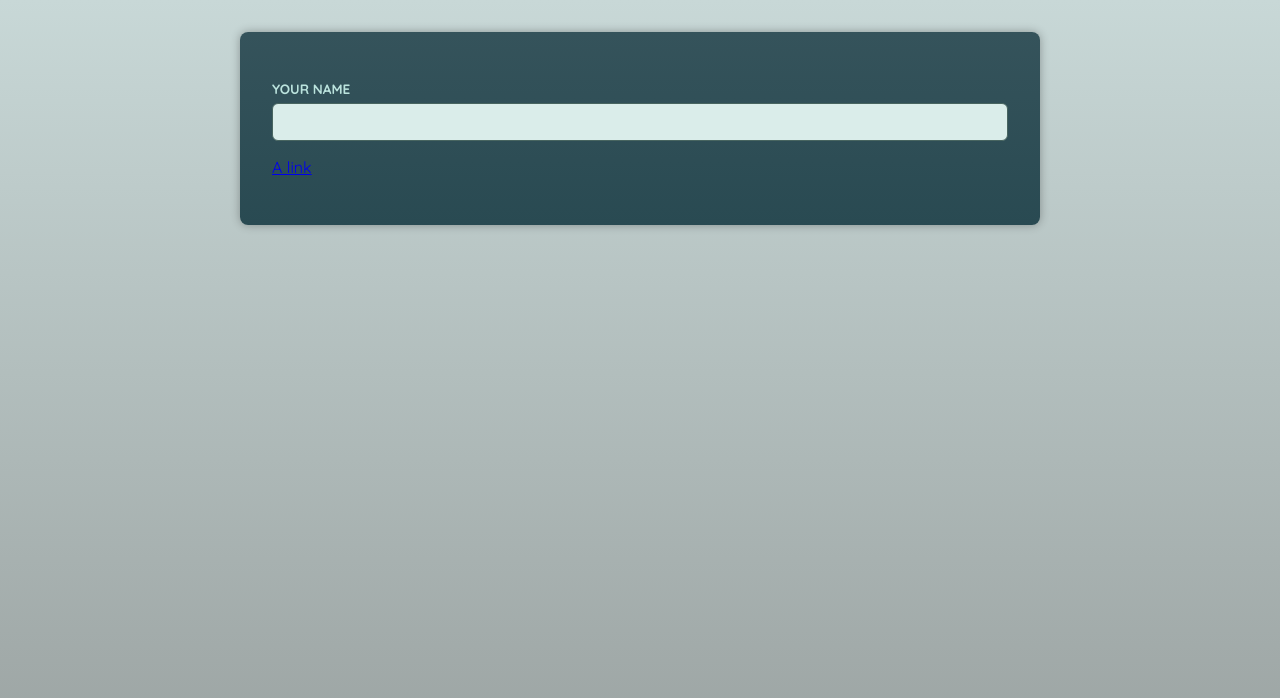
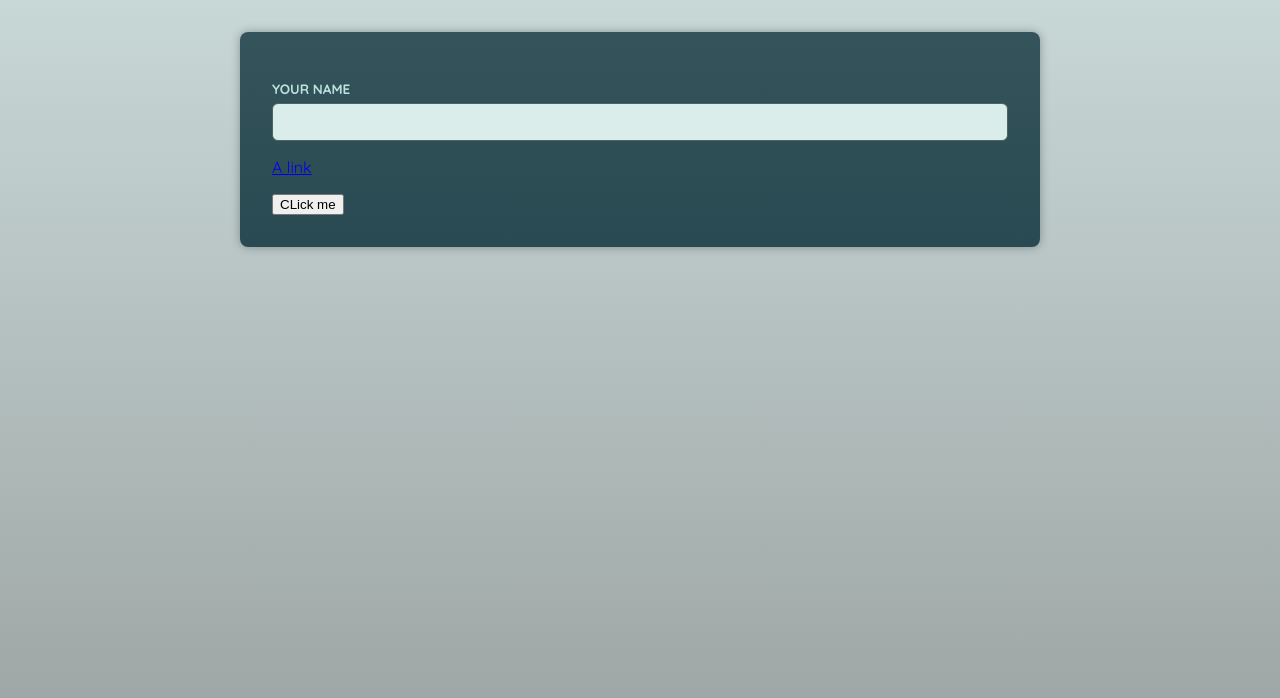
Before and after one commit to Ivana22/react-ts-advanced-components, a React (Vite) app: page / in a window 1280 px wide. Shown: the top 698 px of the page. Built offline with nearby package versions, Linux system fonts and the light colour scheme; a web font is replaced by a local one.

Commit message:
building a polymorphic component with generics

```diff
--- a/src/App.tsx
+++ b/src/App.tsx
@@ -1,5 +1,6 @@
 import Input from "./components/Input.tsx";
 import Button from "./components/Button.tsx";
+import Container from "./components/Container.tsx";
 
 function App() {
   return (
@@ -8,6 +9,9 @@
       <p>
         <Button href="www.google.con">A link</Button>
       </p>
+      <Container as={Button} onClick={() => alert("clicked")}>
+        CLick me
+      </Container>
     </main>
   );
 }
--- /dev/null
+++ b/src/components/Container.tsx
@@ -0,0 +1,19 @@
+import {
+  type ReactNode,
+  type ElementType,
+  ComponentPropsWithoutRef,
+} from "react";
+
+type ContainerProps<T extends ElementType> = {
+  as?: T;
+  children: ReactNode;
+} & ComponentPropsWithoutRef<T>;
+
+export default function Container<C extends ElementType>({
+  as,
+  children,
+  ...props
+}: ContainerProps<C>) {
+  const Component = as || "div";
+  return <Component {...props}> {children} </Component>;
+}
```
